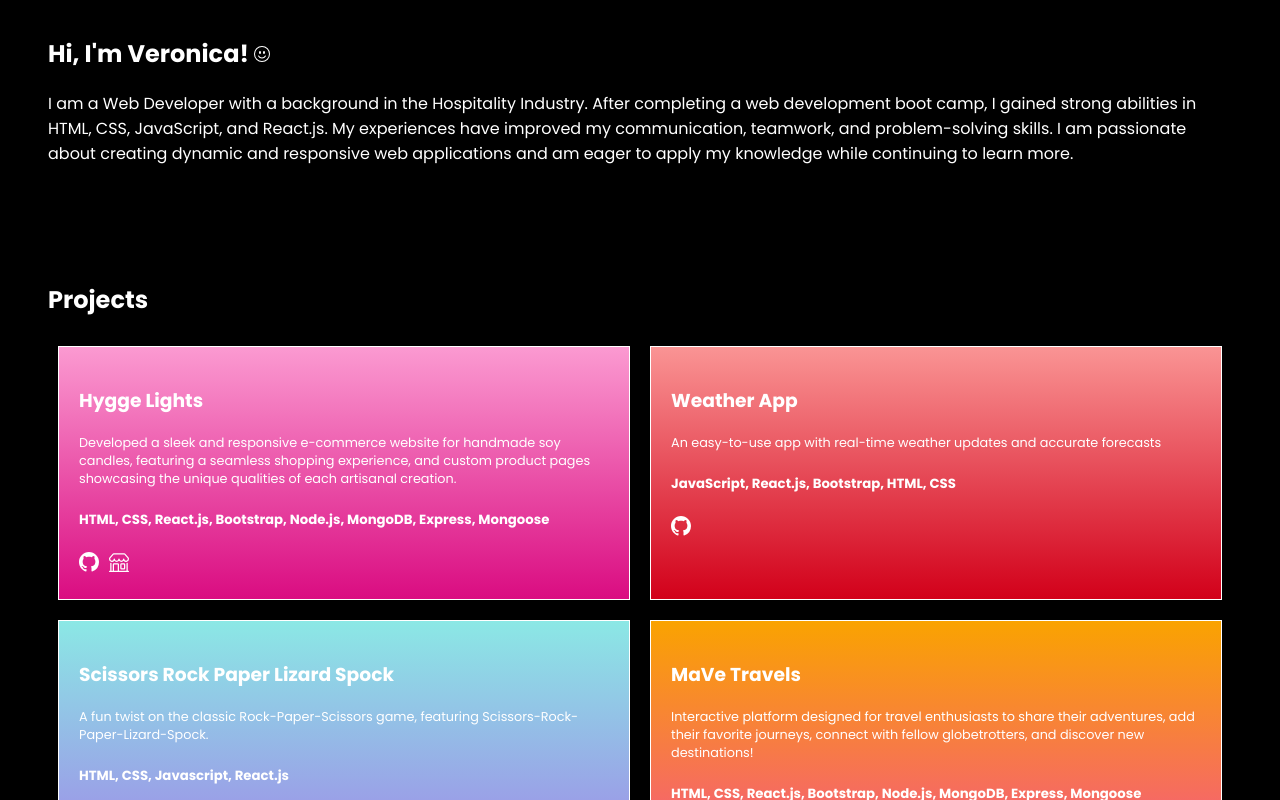
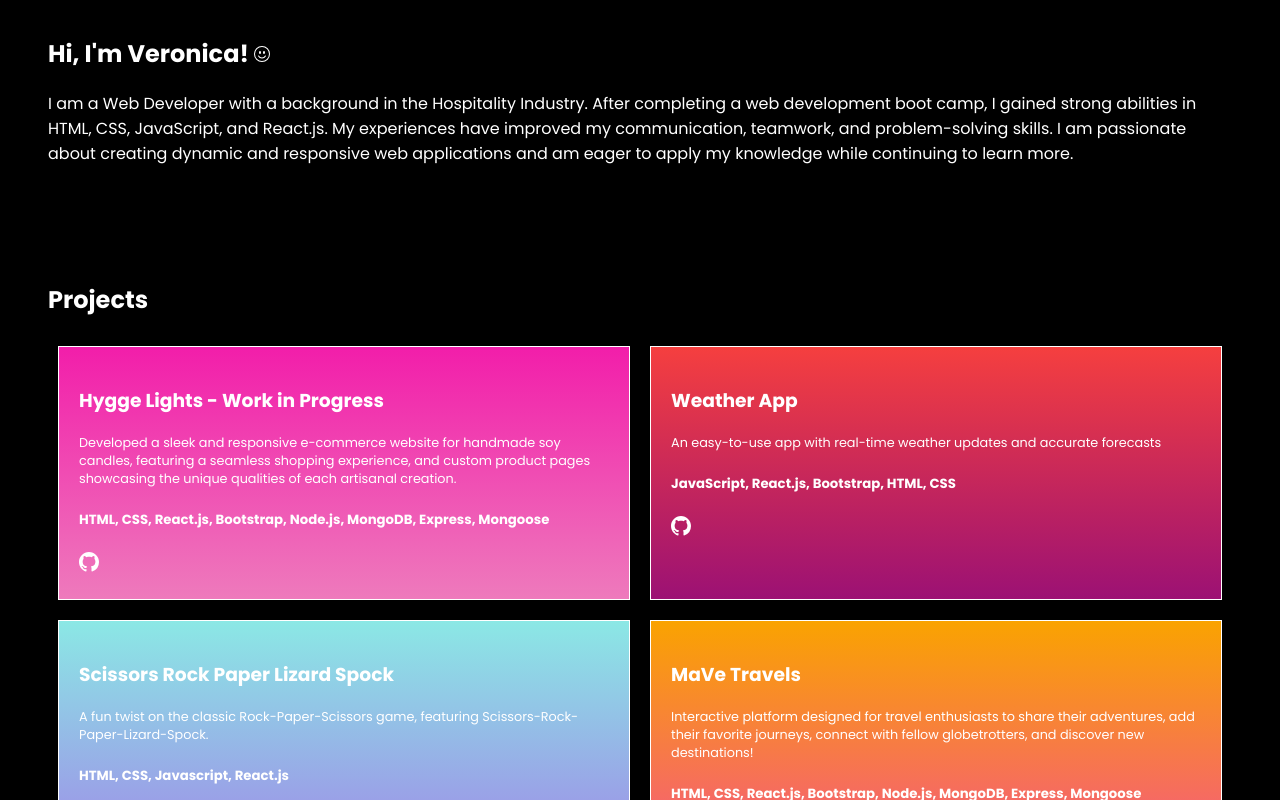
Before and after one commit to VeronicaVez/portfolio, a React (Vite) app: page / in a window 1280 px wide. Shown: the part 514-1314 px from the top of the page. Built offline with nearby package versions, Linux system fonts and the light colour scheme.

Commit message:
modify last projects

```diff
--- a/src/Components/Projects/Projects.css
+++ b/src/Components/Projects/Projects.css
@@ -24,12 +24,14 @@
 }
 
 .projects-cards.weather {
-    background: linear-gradient(#FA9494, #D2001A)
+    background: linear-gradient(#F53F3F, #9C1174)
 }
 
 .projects-cards.ecommerce {
-    background: linear-gradient(#FB9AD1, #DA0C81)
+    background: linear-gradient(#F21EAA, #EE7ABC)
 }
+
+/* (#80C490, #2CB9BE) */
 
 .projects-cards.game1:hover, .game2:hover, .travels:hover, .books:hover, .weather:hover, .ecommerce:hover{
     background:transparent
--- a/src/Components/Projects/Projects.jsx
+++ b/src/Components/Projects/Projects.jsx
@@ -6,7 +6,7 @@ const Projects = () => {
       <h2>Projects</h2>
       <div className="flex">
         <article className="projects-cards ecommerce">
-          <h3>Hygge Lights</h3>
+          <h3>Hygge Lights - Work in Progress</h3>
           <p className="project-description">
             Developed a sleek and responsive e-commerce website for handmade soy
             candles, featuring a seamless shopping experience, and custom
@@ -32,7 +32,7 @@ const Projects = () => {
                 <path d="M8 0C3.58 0 0 3.58 0 8c0 3.54 2.29 6.53 5.47 7.59.4.07.55-.17.55-.38 0-.19-.01-.82-.01-1.49-2.01.37-2.53-.49-2.69-.94-.09-.23-.48-.94-.82-1.13-.28-.15-.68-.52-.01-.53.63-.01 1.08.58 1.23.82.72 1.21 1.87.87 2.33.66.07-.52.28-.87.51-1.07-1.78-.2-3.64-.89-3.64-3.95 0-.87.31-1.59.82-2.15-.08-.2-.36-1.02.08-2.12 0 0 .67-.21 2.2.82.64-.18 1.32-.27 2-.27s1.36.09 2 .27c1.53-1.04 2.2-.82 2.2-.82.44 1.1.16 1.92.08 2.12.51.56.82 1.27.82 2.15 0 3.07-1.87 3.75-3.65 3.95.29.25.54.73.54 1.48 0 1.07-.01 1.93-.01 2.2 0 .21.15.46.55.38A8.01 8.01 0 0 0 16 8c0-4.42-3.58-8-8-8" />
               </svg>
             </a>
-            <a href="work in progress" target="_blank">
+            {/*     <a href="work in progress" target="_blank">
               <svg
                 xmlns="http://www.w3.org/2000/svg"
                 width="20"
@@ -43,7 +43,7 @@ const Projects = () => {
               >
                 <path d="M2.97 1.35A1 1 0 0 1 3.73 1h8.54a1 1 0 0 1 .76.35l2.609 3.044A1.5 1.5 0 0 1 16 5.37v.255a2.375 2.375 0 0 1-4.25 1.458A2.37 2.37 0 0 1 9.875 8 2.37 2.37 0 0 1 8 7.083 2.37 2.37 0 0 1 6.125 8a2.37 2.37 0 0 1-1.875-.917A2.375 2.375 0 0 1 0 5.625V5.37a1.5 1.5 0 0 1 .361-.976zm1.78 4.275a1.375 1.375 0 0 0 2.75 0 .5.5 0 0 1 1 0 1.375 1.375 0 0 0 2.75 0 .5.5 0 0 1 1 0 1.375 1.375 0 1 0 2.75 0V5.37a.5.5 0 0 0-.12-.325L12.27 2H3.73L1.12 5.045A.5.5 0 0 0 1 5.37v.255a1.375 1.375 0 0 0 2.75 0 .5.5 0 0 1 1 0M1.5 8.5A.5.5 0 0 1 2 9v6h1v-5a1 1 0 0 1 1-1h3a1 1 0 0 1 1 1v5h6V9a.5.5 0 0 1 1 0v6h.5a.5.5 0 0 1 0 1H.5a.5.5 0 0 1 0-1H1V9a.5.5 0 0 1 .5-.5M4 15h3v-5H4zm5-5a1 1 0 0 1 1-1h2a1 1 0 0 1 1 1v3a1 1 0 0 1-1 1h-2a1 1 0 0 1-1-1zm3 0h-2v3h2z" />
               </svg>
-            </a>
+            </a> */}
           </div>
         </article>
         <article className="projects-cards weather">
```
